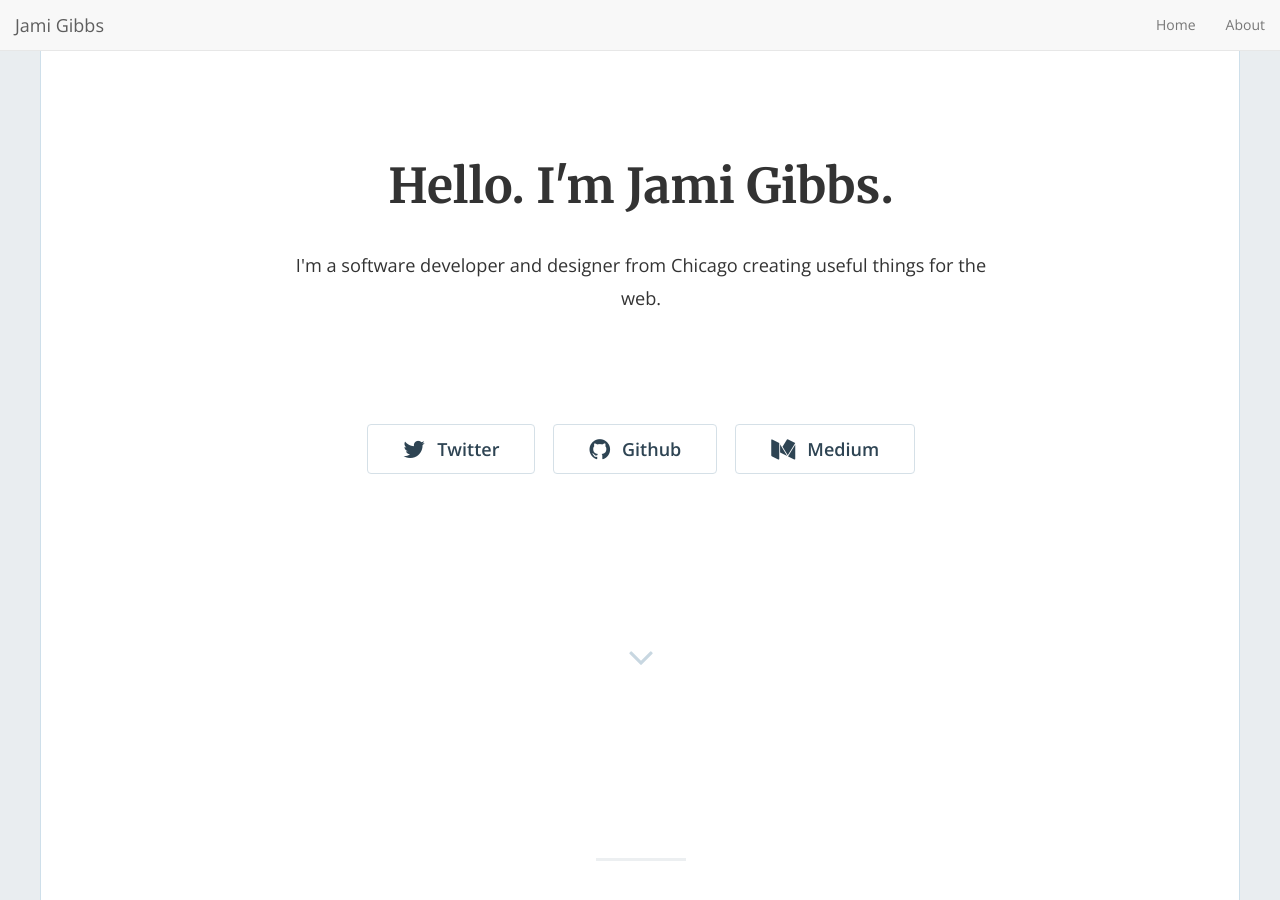
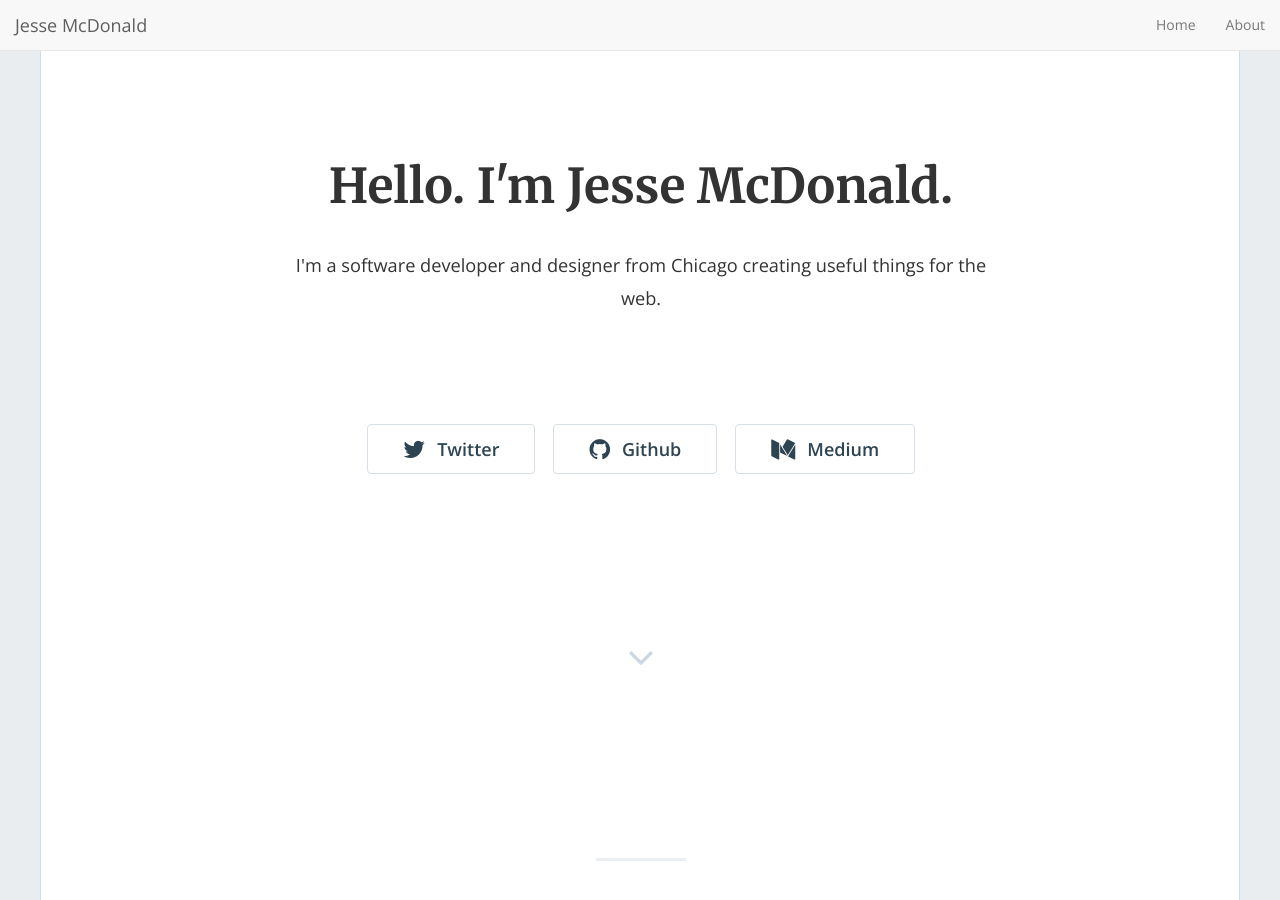
Before and after one commit to jessemcdonald144/jessemcdonald144.github.io, a Jekyll site: the page built from index.html, in a window 1280 px wide and 900 px high. Built offline with Jekyll 4.4.1, drawn with Linux system fonts in a browser that asks for light colours; nearby versions of some CDN libraries; the list of posts is cut into pages by our own code.

Commit message:
updated header

```diff
--- a/_config.yml
+++ b/_config.yml
@@ -13,14 +13,12 @@
 # you will see them accessed via {{ site.title }}, {{ site.email }}, and so on.
 # You can create any custom variable you would like, and they will be accessible
 # in the templates via {{ site.myvariable }}.
-title: "Hello. I'm Jami Gibbs."
-email: 'jami0821@gmail.com'
+title: "Hello. I'm Jesse McDonald."
+email: 'jessemcdonald144@gmail.com'
 description: "I'm a software developer and designer from Chicago creating useful things for the web."
 baseurl: "" # the subpath of your site, e.g. /blog
-url: "https://jamigibbs.github.io/phantom" # the base hostname & protocol for your site, e.g. https://example.com
-twitter_username: 'jamigibbs'
-github_username: 'jamigibbs'
-medium_username: 'blog.jamigibbs.com'
+url: "https://github.com/jessemcdonald144" # the base hostname & protocol for your site, e.g. https://example.com
+github_username: 'jessemcdonald144'
 
 # Build settings
 markdown: kramdown
@@ -92,8 +90,7 @@ pagination:
 ############################################################
 
 ### Phantom settings
-footer_text: '© 2018 Jami Gibbs'
-admin_name: 'Jami Gibbs'
+admin_name: 'Jesse McDonald'
 google_analytics: "UA-9999999-99" # Update with your own tracking ID
 enable_contact: false
 
--- a/_includes/contact-modal.html
+++ b/_includes/contact-modal.html
@@ -9,10 +9,10 @@
 
       <div class="modal-body">
 
-        <form class="form-horizontal form-contact clearfix" action="https://formspree.io/your-email@gmail.com" method="POST">
+        <form class="form-horizontal form-contact clearfix" action="https://formspree.io/f/xvzeawkv" method="POST">
 
           <div class="form-group">
-            <label class="message-label">Dear Jami,</label>
+            <label class="message-label">Dear Jesse,</label>
             <textarea class="message form-control" rows="8" name="body" placeholder="Type your message..."></textarea>
           </div>
 
```
